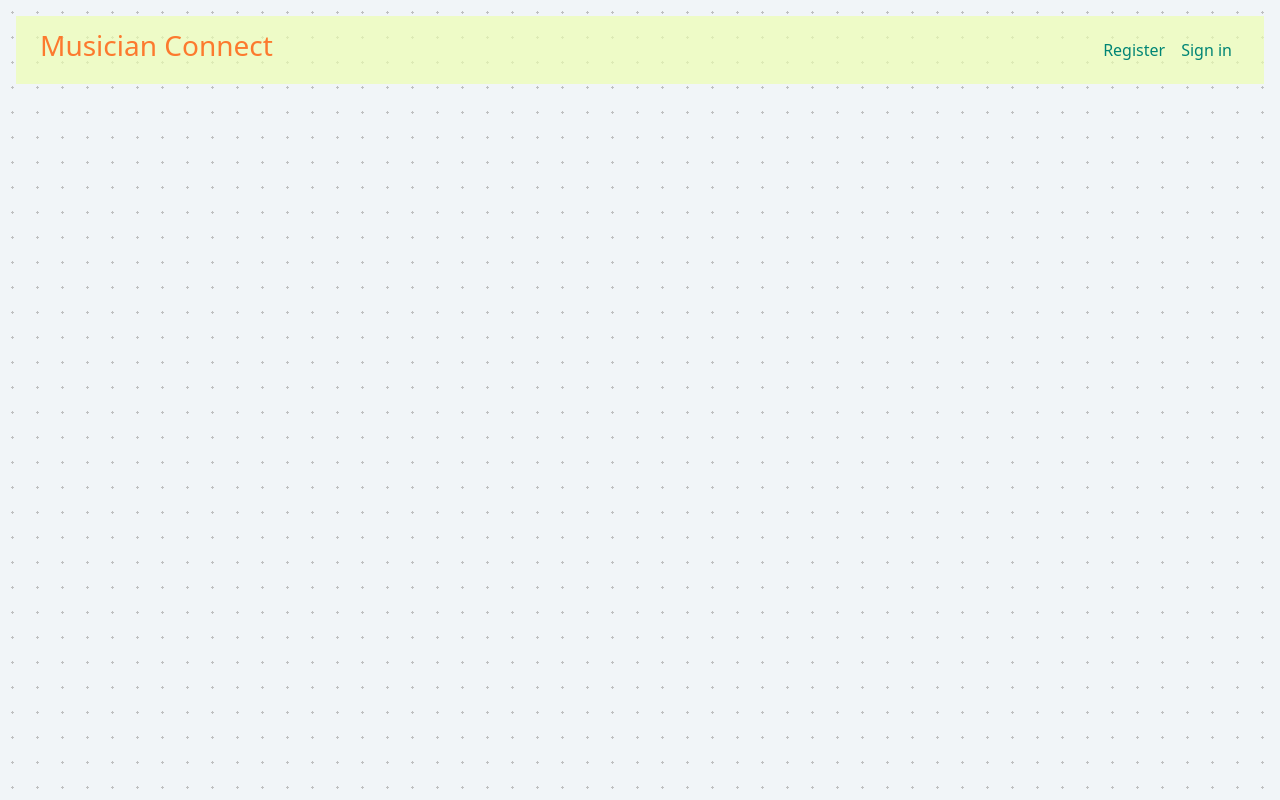
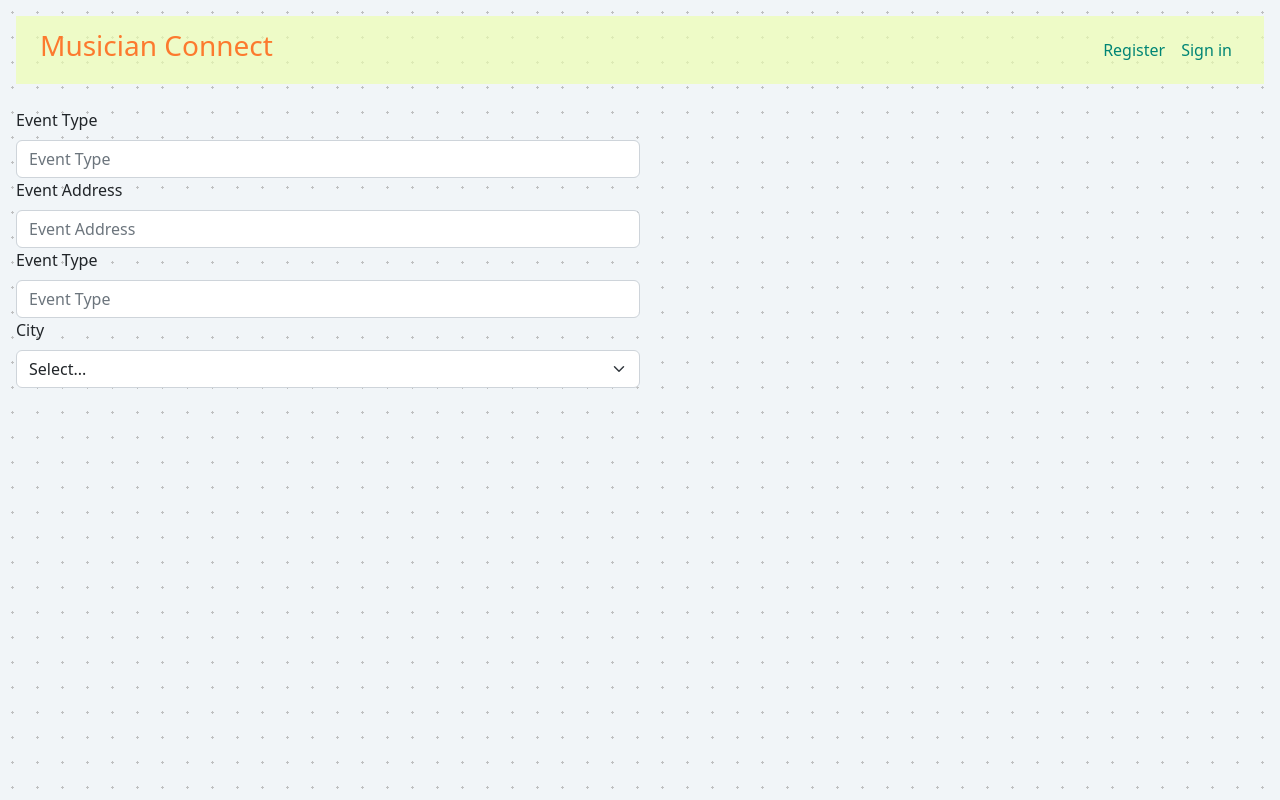
Before and after one commit to MikeRock51/Musician_Connect, a React (Create React App) app in the folder frontend/: page /users/bookings in a window 1280 px wide. Built offline with nearby package versions, Linux system fonts and the light colour scheme.

Commit message:
Add input fields to booking page ; Low battery

```diff
--- a/frontend/src/components/App.js
+++ b/frontend/src/components/App.js
@@ -9,12 +9,14 @@ import Dashboard from "./pages/Dashboard";
 import Footer from "./Footer";
 import Musicians from "./pages/Musicians";
 import User from "./User";
+import Booking from "./pages/Booking";
 
 
 function App() {
   const [userData, setUserData] = useState({});
   let [userInstruments, setUserInstruments] = useState([]);
   let [isValid, setIsValid] = useState(false);
+  // const [booking, setBooking] = useState({});
   // let [loginData, setLoginData] = useState(null);
 
   // function getLoginData(data) {
@@ -85,6 +87,9 @@ function App() {
 
           <Route path='/users/musicians/:id'
             element={<User />} />
+
+          <Route path='/users/bookings'
+            element={<Booking />} />
         </Routes>
         {/* <div className='nav-container '>
           <Footer />
--- a/frontend/src/components/pages/Booking.jsx
+++ b/frontend/src/components/pages/Booking.jsx
@@ -1,10 +1,40 @@
 import Input from "../form_pieces/Input";
+import Select from "../form_pieces/Select";
 
 function Booking() {
     return (
         <div>
             <form action="" className="">
-                <Input></Input>
+                <Input
+                    type="text"
+                    text="Event Type"
+                    className="form-control"
+                    name="event_type"
+                    mandatory={true}
+                // onChange={handleChange}
+                />
+                <Input
+                    type="text"
+                    text="Event Address"
+                    className="form-control"
+                    name="event_address"
+                    mandatory={true}
+                // onChange={handleChange}
+                />
+                <Input
+                    type="text"
+                    text="Event Type"
+                    className="form-control"
+                    name="event_type"
+                    mandatory={true}
+                // onChange={handleChange}
+                />
+                <Select
+                    name="city"
+                    text="City"
+                    // items={cities}
+                    // onChange={props.onChange} text="City"
+                />
             </form>
         </div>
     )
```
